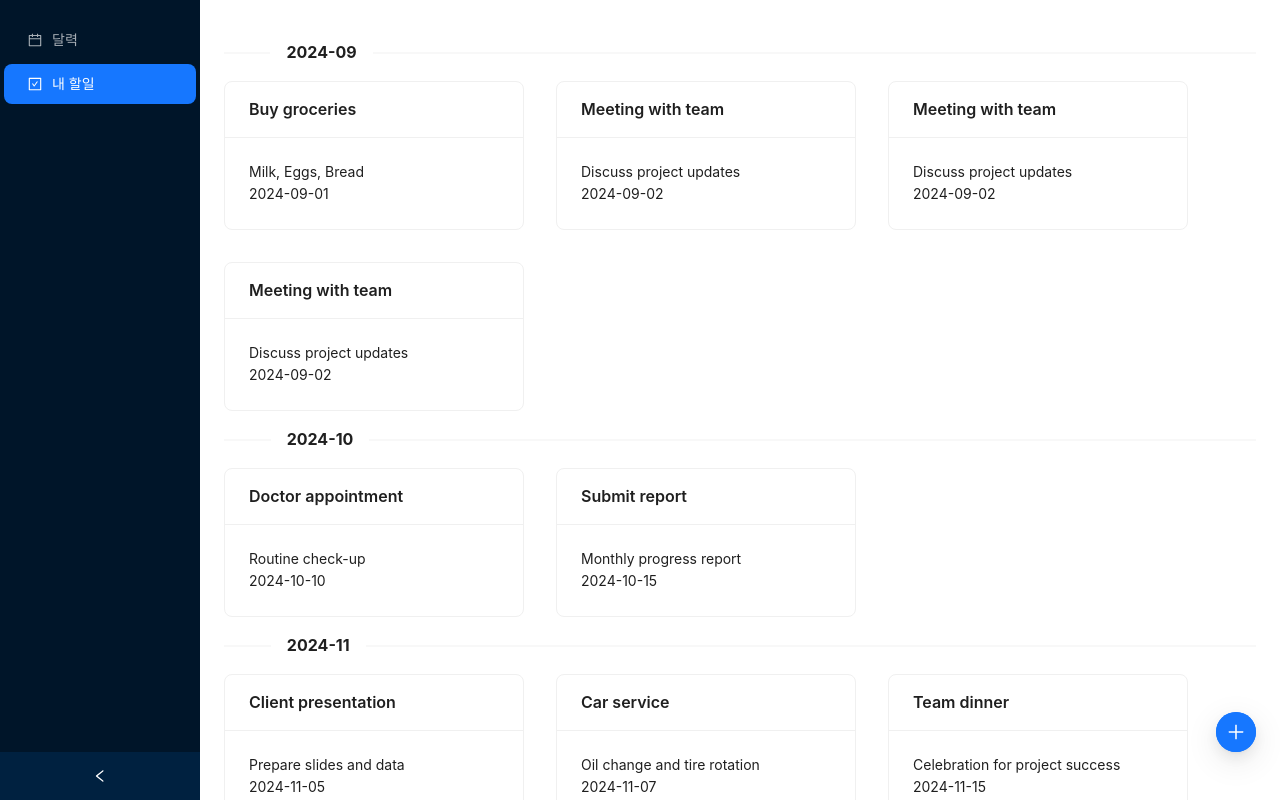
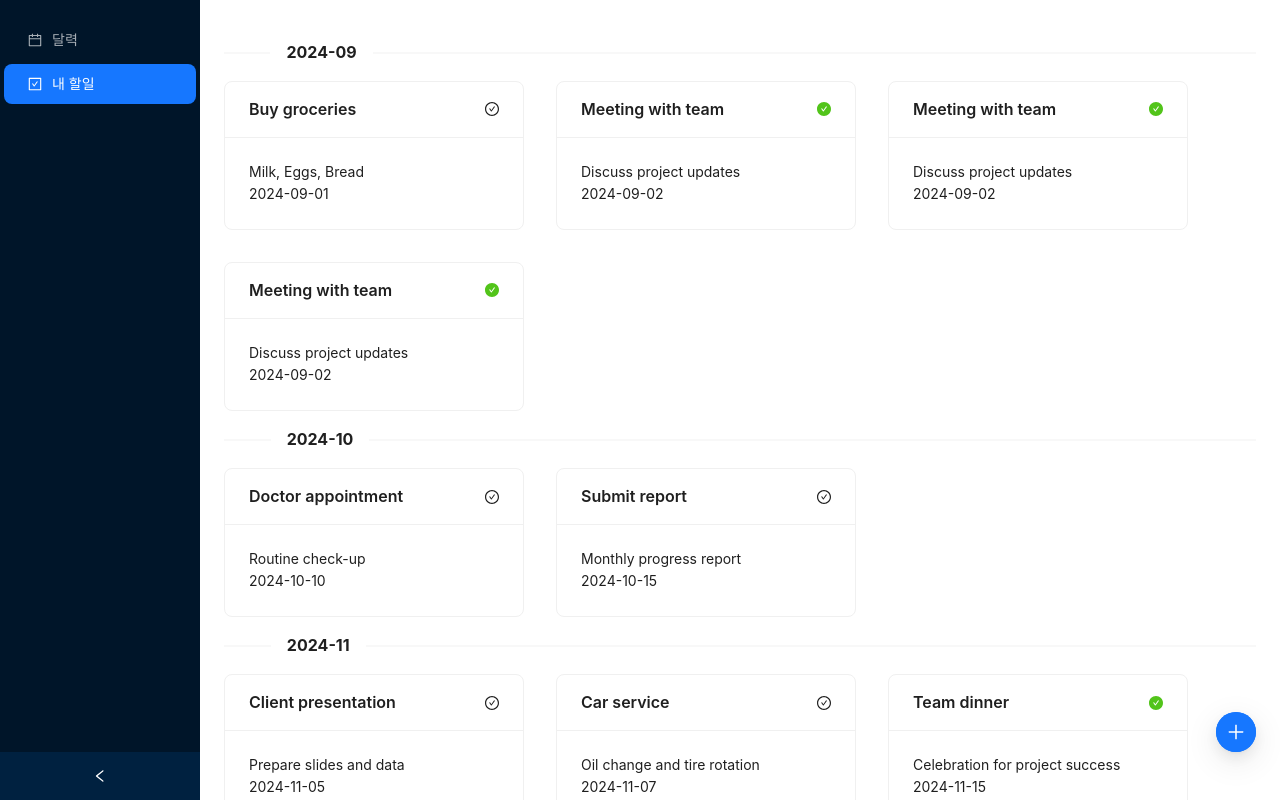
Before and after one commit to Si-off/clush_assignment, a React (Vite) app: page /todos in a window 1280 px wide. Built offline with nearby package versions, Linux system fonts and the light colour scheme; a web font is replaced by a local one.

Commit message:
feat: card 완료표시

```diff
--- a/src/components/TodoItem.tsx
+++ b/src/components/TodoItem.tsx
@@ -3,6 +3,7 @@ import { Todo } from '../store/useTodoStore';
 import { useRef } from 'react';
 import { ModalImperativeHandle } from './modal/CreateTodoModal';
 import { ModifyTodoModal } from './modal';
+import { CheckCircleOutlined, CheckCircleFilled } from '@ant-design/icons';
 
 type Props = Todo;
 
@@ -17,7 +18,15 @@ const TodoItem = (props: Props) => {
   return (
     <>
       <ModifyTodoModal ref={modalRef} data={props} />
-      <Card key={id} title={title} style={{ width: '300px' }} onClick={handleOpenModal} hoverable>
+      <Card
+        key={id}
+        title={title}
+        style={{ width: '300px' }}
+        onClick={handleOpenModal}
+        extra={
+          isComplete ? <CheckCircleFilled style={{ color: '#52c41a' }} /> : <CheckCircleOutlined />
+        }
+        hoverable>
         <p>{content}</p>
         <p>{date.format('YYYY-MM-DD')}</p>
         <p>{isComplete}</p>
```
